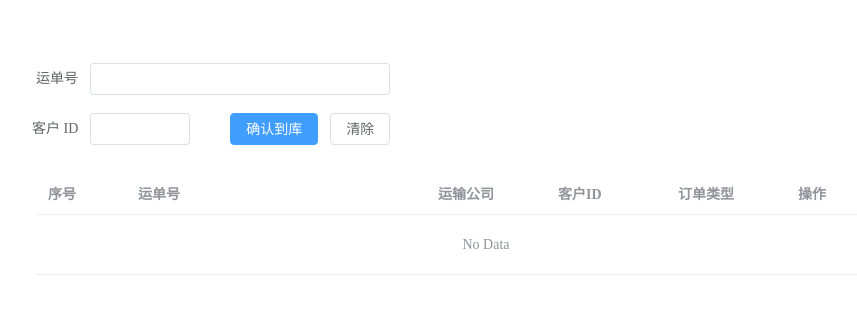
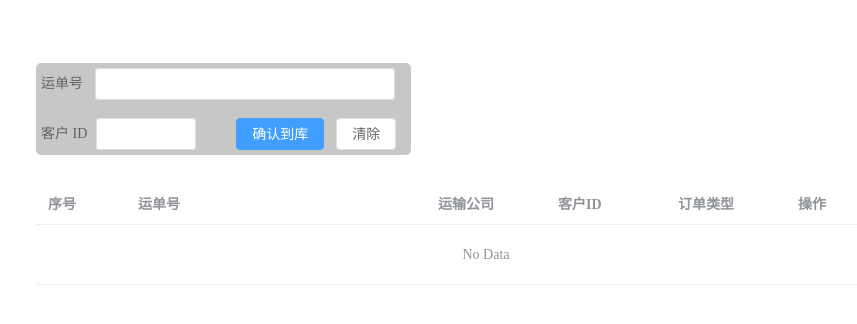
Before and after one commit to sojoongg/eie-houtai, a Vue app: page / in a window 1280 px wide. Shown: the top 324 px of the page, without its empty margins (154-1011 px from the left). Built offline with nearby package versions, Linux system fonts and the light colour scheme.

Commit message:
css update

```diff
--- a/src/App.vue
+++ b/src/App.vue
@@ -1,7 +1,8 @@
 <template>
   <div class="container">
     <el-form :model="{ formData }" label-width="">
-      <el-form-item label="运单号">
+      <div class="formContent">
+        <el-form-item label="运单号" style="padding-top: 5px">
           <el-input v-model="formData.DOrder" style="width: 300px" />
 
           <strong v-if="this.errors.length" style="color: red"
@@ -9,8 +10,11 @@
           >
         </el-form-item>
 
-      <el-form-item class="customerID" label="客户 ID">
-        <el-input v-model.trim="formData.customerID" style="width: 100px" />
+        <el-form-item label="客户 ID" style="padding-bottom: 5px">
+          <el-input
+            v-model.trim="formData.customerID"
+            style="width: 100px; margin-left: -3px"
+          />
           <el-button type="primary" @click="checkForm" style="margin-left: 40px"
             >确认到库</el-button
           >
@@ -19,6 +23,7 @@
             >Please enter a valid Customer ID</strong
           >
         </el-form-item>
+      </div>
     </el-form>
 
     <el-table class="table" :data="tableData">
@@ -262,13 +267,14 @@ export default {
   margin: 5% auto;
 }
 
+.formContent {
+  width: 370px;
+  background-color: #c7c7c7;
+  padding-left: 5px;
+  border-radius: 5px;
+}
+
 .table {
   margin-top: 30px;
 }
-
-.customerID {
-  padding: 0;
-  justify-content: space-between;
-  margin-left: -4px;
-}
 </style>
```
Lines whose indentation alone changed are shown as unchanged.
